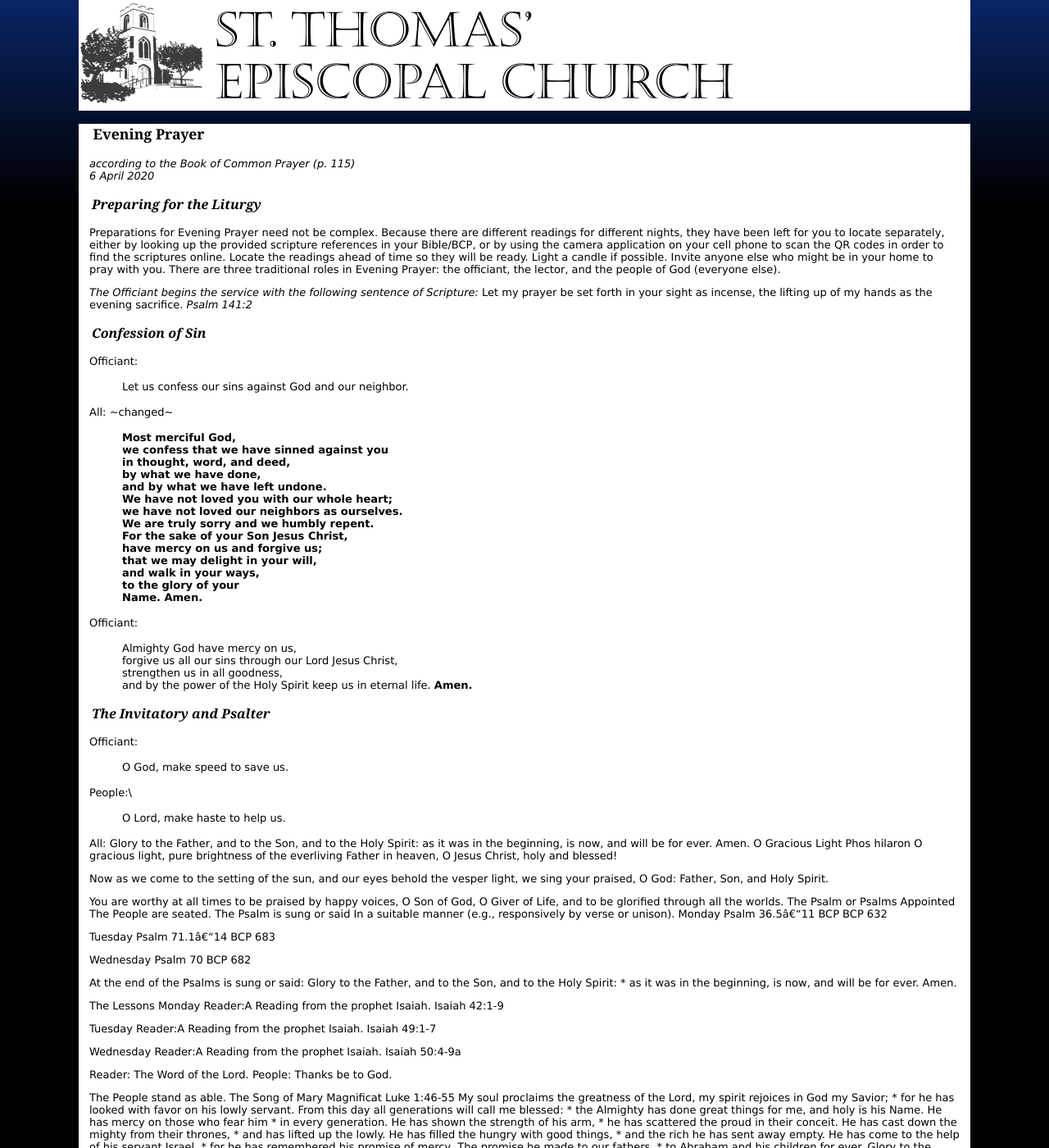
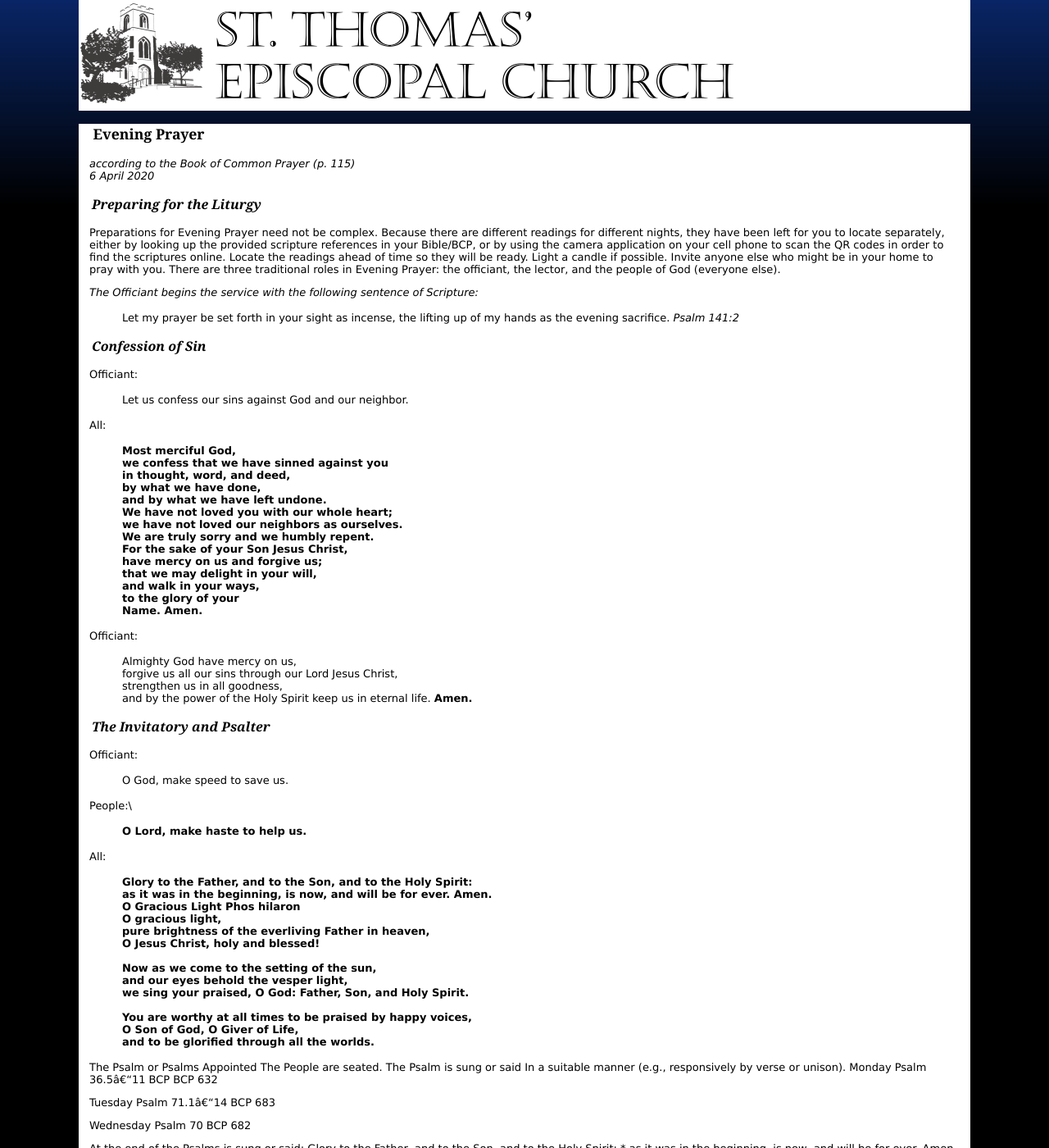
Before and after one commit to toddfoster/toddfoster.github.com, a Jekyll site: the page built from stt2020-epmon.md, in a window 1280 px wide and 1400 px high. Shown: the whole window at 82% size. Built offline with Jekyll 4.4.1, drawn with Linux system fonts in a browser that asks for light colours.

```diff
--- a/stt2020-epmon.md
+++ b/stt2020-epmon.md
@@ -11,14 +11,13 @@ _6 April 2020_
 Preparations for Evening Prayer need not be complex. Because there are different readings for different nights, they have been left for you to locate separately, either by looking up the provided scripture references in your Bible/BCP, or by using the camera application on your cell phone to scan the QR codes in order to find the scriptures online. Locate the readings ahead of time so they will be ready. Light a candle if possible. Invite anyone else who might be in your home to pray with you. There are three traditional roles in Evening Prayer: the officiant, the lector, and the people of God (everyone else).
 
 _The Officiant begins the service with the following sentence of Scripture:_
-Let my prayer be set forth in your sight as incense, the lifting up of my hands as the evening sacrifice.  _Psalm 141:2_
+> Let my prayer be set forth in your sight as incense, the lifting up of my hands as the evening sacrifice.  _Psalm 141:2_
 
 ## Confession of Sin
 Officiant:
 > Let us confess our sins against God and our neighbor.
 
 All:
-~changed~
 > **Most merciful God,\\
 > we confess that we have sinned against you\\
 > in thought, word, and deed,\\
@@ -45,22 +44,24 @@ Officiant:
 > O God, make speed to save us.
 
 People:\\
-> O Lord, make haste to help us.
+> **O Lord, make haste to help us.**
 
-All:		Glory to the Father, and to the Son, and to the Holy Spirit:
-as it was in the beginning, is now, and will be for ever.  Amen.
-O Gracious Light	Phos hilaron
-O gracious light,
-pure brightness of the everliving Father in heaven,
-O Jesus Christ, holy and blessed!
+All:
+> **Glory to the Father, and to the Son, and to the Holy Spirit:\\
+> as it was in the beginning, is now, and will be for ever.  Amen.\\
+> O Gracious Light	Phos hilaron\\
+> O gracious light,\\
+> pure brightness of the everliving Father in heaven,\\
+> O Jesus Christ, holy and blessed!**\\
+>\\
+> **Now as we come to the setting of the sun,\\
+> and our eyes behold the vesper light,\\
+> we sing your praised, O God:  Father, Son, and Holy Spirit.\\
+>\\
+> You are worthy at all times to be praised by happy voices,\\
+> O Son of God, O Giver of Life,\\
+> and to be glorified through all the worlds.**
 
-Now as we come to the setting of the sun,
-and our eyes behold the vesper light,
-we sing your praised, O God:  Father, Son, and Holy Spirit.
-
-You are worthy at all times to be praised by happy voices,
-O Son of God, O Giver of Life,
-and to be glorified through all the worlds.
 The Psalm or Psalms Appointed
 The People are seated.
 The Psalm is sung or said In a suitable manner (e.g., responsively by verse or unison).
```
